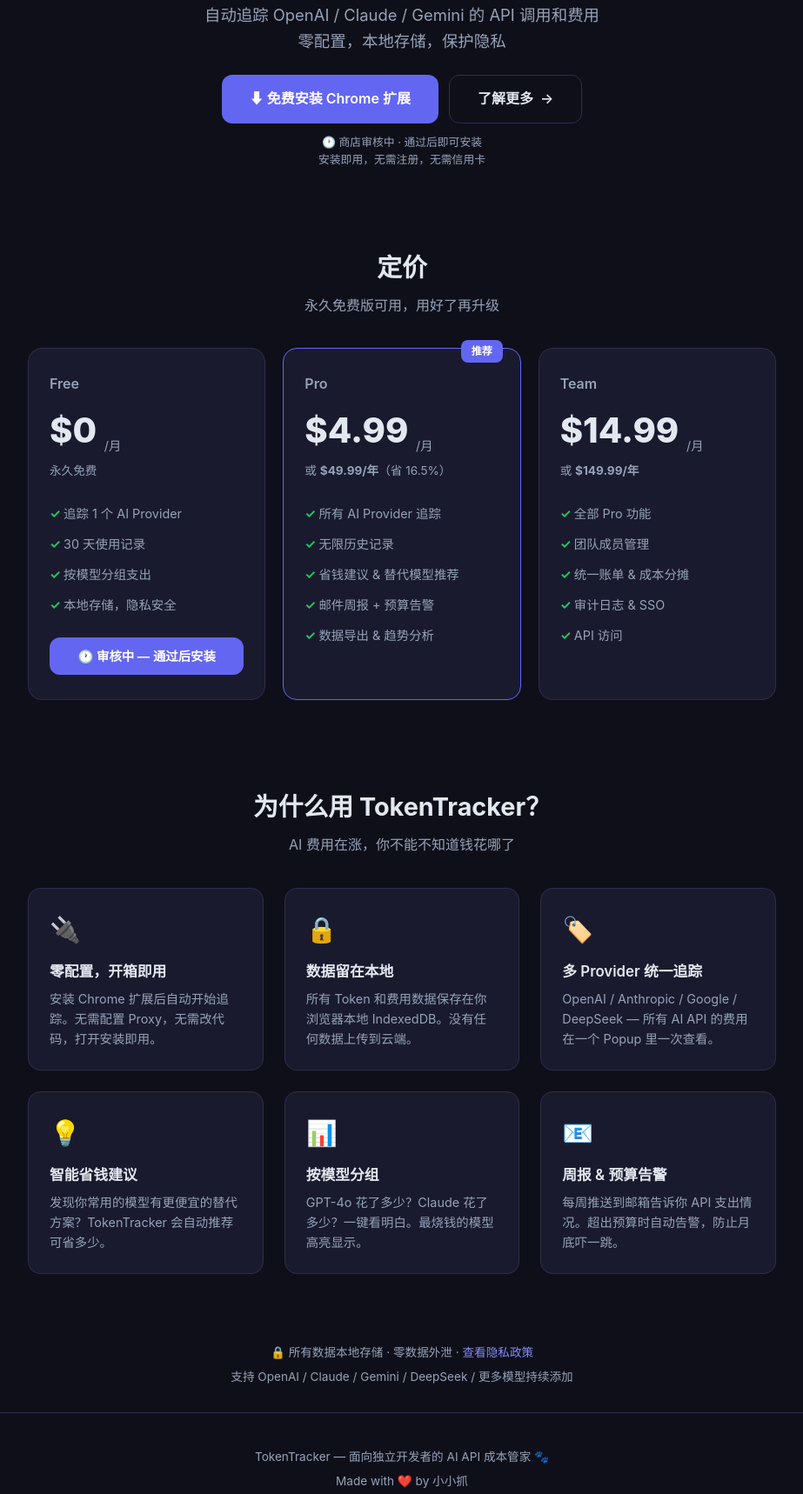
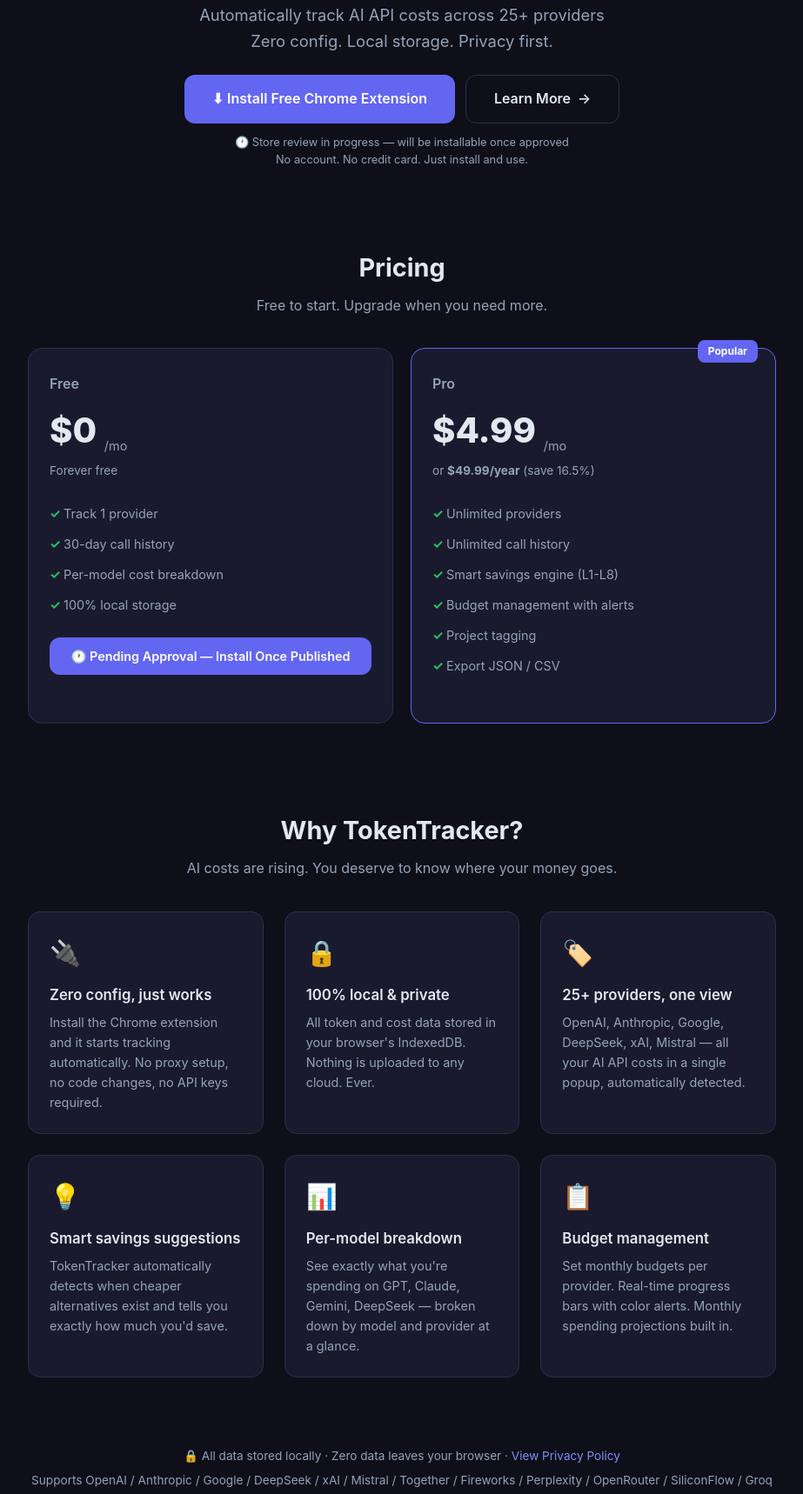
Before and after one commit to lijustin655/token-tracker-landing, a plain HTML site: page index.html in a window 1280 px wide. Shown: the part 262-1980 px from the top of the page at 87% size, without its empty margins (178-1101 px from the left). Drawn offline with Linux system fonts and the light colour scheme.

Commit message:
English landing page for global release

```diff
--- a/index.html
+++ b/index.html
@@ -1,12 +1,12 @@
 <!DOCTYPE html>
-<html lang="zh-CN">
+<html lang="en">
 <head>
   <meta charset="UTF-8">
   <meta name="viewport" content="width=device-width, initial-scale=1.0">
-  <title>TokenTracker — AI API 费用追踪</title>
-  <meta name="description" content="永久免费使用。自动追踪 OpenAI/Claude/Gemini 等 AI API 的调用量和费用，帮独立开发者省钱。">
-  <meta property="og:title" content="TokenTracker — AI API 费用追踪">
-  <meta property="og:description" content="永久免费使用。自动追踪 AI API 费用，发现省钱机会。">
+  <title>TokenTracker — AI API Cost Tracker</title>
+  <meta name="description" content="Free, privacy-first Chrome extension that automatically tracks your AI API costs across 25+ providers. Zero config, local storage, no account needed.">
+  <meta property="og:title" content="TokenTracker — AI API Cost Tracker">
+  <meta property="og:description" content="Free, privacy-first Chrome extension that auto-tracks AI API costs. Zero config. Local storage.">
   <meta property="og:type" content="website">
   <meta name="twitter:card" content="summary_large_image">
   <style>
@@ -30,7 +30,6 @@
     }
     .container { max-width: 900px; margin: 0 auto; padding: 0 20px; }
 
-    /* Hero */
     header {
       padding: 60px 0 40px;
       text-align: center;
@@ -50,7 +49,6 @@
     }
     .badge.free { background: rgba(34,197,94,0.12); color: var(--success); }
 
-    /* CTA Buttons */
     .cta-group { display: flex; gap: 12px; justify-content: center; flex-wrap: wrap; margin-top: 24px; }
     .btn {
       display: inline-flex; align-items: center; gap: 8px;
@@ -71,11 +69,10 @@
     .btn-secondary .arrow { transition: transform 0.2s; }
     .btn-secondary:hover .arrow { transform: translateX(3px); }
 
-    /* Pricing Section */
     .pricing { padding: 50px 0; }
     .section-title { font-size: 1.8rem; font-weight: 700; text-align: center; margin-bottom: 8px; }
     .section-sub { color: var(--muted); text-align: center; margin-bottom: 36px; }
-    .pricing-grid { display: grid; grid-template-columns: repeat(auto-fit, minmax(240px, 1fr)); gap: 20px; }
+    .pricing-grid { display: grid; grid-template-columns: repeat(auto-fit, minmax(280px, 1fr)); gap: 20px; justify-content: center; }
     .pricing-card {
       background: var(--card);
       border: 1px solid var(--border);
@@ -89,7 +86,7 @@
       position: relative;
     }
     .pricing-card.featured::before {
-      content: '推荐';
+      content: 'Popular';
       position: absolute; top: -10px; right: 20px;
       background: var(--primary); color: #fff;
       padding: 3px 12px; border-radius: 8px; font-size: 0.75rem; font-weight: 700;
@@ -102,7 +99,6 @@
     .plan-features li { padding: 6px 0; font-size: 0.9rem; color: var(--muted); }
     .plan-features li::before { content: '✓ '; color: var(--success); font-weight: 700; }
 
-    /* Features */
     .features { padding: 50px 0; }
     .features-grid { display: grid; grid-template-columns: repeat(auto-fit, minmax(260px, 1fr)); gap: 24px; }
     .feature-card {
@@ -115,7 +111,6 @@
     .feature-card h3 { font-size: 1.05rem; font-weight: 600; margin-bottom: 6px; }
     .feature-card p { font-size: 0.9rem; color: var(--muted); }
 
-    /* Privacy */
     .privacy-note {
       text-align: center;
       padding: 30px 0;
@@ -124,7 +119,6 @@
     }
     .privacy-note a { color: #818cf8; text-decoration: none; }
 
-    /* Footer */
     footer {
       padding: 40px 0;
       border-top: 1px solid var(--border);
@@ -158,70 +152,58 @@
 <header>
   <div class="container">
     <div class="logo">🐾</div>
-    <div class="badge free">🆓 永久免费版可用</div>
+    <div class="badge free">🆓 Free to use, forever</div>
     <h1>TokenTracker</h1>
-    <p class="subtitle">自动追踪 OpenAI / Claude / Gemini 的 API 调用和费用<br>零配置，本地存储，保护隐私</p>
+    <p class="subtitle">Automatically track AI API costs across 25+ providers<br>Zero config. Local storage. Privacy first.</p>
     <div class="cta-group">
       <a href="#" class="btn btn-primary" target="_blank">
-        ⬇ 免费安装 Chrome 扩展
+        ⬇ Install Free Chrome Extension
       </a>
       <a href="#features" class="btn btn-secondary">
-        了解更多 <span class="arrow">→</span>
+        Learn More <span class="arrow">→</span>
       </a>
     </div>
     <p style="margin-top: 12px; font-size: 0.8rem; color: var(--muted);">
-      🕐 商店审核中 · 通过后即可安装
+      🕐 Store review in progress — will be installable once approved
     </p>
-    <p style="font-size: 0.8rem; color: var(--muted);">安装即用，无需注册，无需信用卡</p>
+    <p style="font-size: 0.8rem; color: var(--muted);">No account. No credit card. Just install and use.</p>
   </div>
 </header>
 
 <div class="container">
   <!-- Pricing -->
   <section class="pricing">
-    <h2 class="section-title">定价</h2>
-    <p class="section-sub">永久免费版可用，用好了再升级</p>
+    <h2 class="section-title">Pricing</h2>
+    <p class="section-sub">Free to start. Upgrade when you need more.</p>
     <div class="pricing-grid">
       <div class="pricing-card">
         <div class="plan-name">Free</div>
-        <div class="plan-price">$0 <sub>/月</sub></div>
-        <div class="plan-period">永久免费</div>
+        <div class="plan-price">$0 <sub>/mo</sub></div>
+        <div class="plan-period">Forever free</div>
         <ul class="plan-features">
-          <li>追踪 1 个 AI Provider</li>
-          <li>30 天使用记录</li>
-          <li>按模型分组支出</li>
-          <li>本地存储，隐私安全</li>
+          <li>Track 1 provider</li>
+          <li>30-day call history</li>
+          <li>Per-model cost breakdown</li>
+          <li>100% local storage</li>
         </ul>
         <div class="cta-group" style="margin-top: 0;">
           <a href="#" class="btn btn-primary" style="width:100%;justify-content:center;font-size:0.9rem;padding:10px 20px;" target="_blank">
-            🕐 审核中 — 通过后安装
+            🕐 Pending Approval — Install Once Published
           </a>
         </div>
       </div>
 
       <div class="pricing-card featured">
         <div class="plan-name">Pro</div>
-        <div class="plan-price">$4.99 <sub>/月</sub></div>
-        <div class="plan-period">或 <strong>$49.99/年</strong>（省 16.5%）</div>
+        <div class="plan-price">$4.99 <sub>/mo</sub></div>
+        <div class="plan-period">or <strong>$49.99/year</strong> (save 16.5%)</div>
         <ul class="plan-features">
-          <li>所有 AI Provider 追踪</li>
-          <li>无限历史记录</li>
-          <li>省钱建议 & 替代模型推荐</li>
-          <li>邮件周报 + 预算告警</li>
-          <li>数据导出 & 趋势分析</li>
-        </ul>
-      </div>
-
-      <div class="pricing-card">
-        <div class="plan-name">Team</div>
-        <div class="plan-price">$14.99 <sub>/月</sub></div>
-        <div class="plan-period">或 <strong>$149.99/年</strong></div>
-        <ul class="plan-features">
-          <li>全部 Pro 功能</li>
-          <li>团队成员管理</li>
-          <li>统一账单 & 成本分摊</li>
-          <li>审计日志 & SSO</li>
-          <li>API 访问</li>
+          <li>Unlimited providers</li>
+          <li>Unlimited call history</li>
+          <li>Smart savings engine (L1-L8)</li>
+          <li>Budget management with alerts</li>
+          <li>Project tagging</li>
+          <li>Export JSON / CSV</li>
         </ul>
       </div>
     </div>
@@ -229,54 +211,54 @@
 
   <!-- Features -->
   <section class="features" id="features">
-    <h2 class="section-title">为什么用 TokenTracker？</h2>
-    <p class="section-sub">AI 费用在涨，你不能不知道钱花哪了</p>
+    <h2 class="section-title">Why TokenTracker?</h2>
+    <p class="section-sub">AI costs are rising. You deserve to know where your money goes.</p>
     <div class="features-grid">
       <div class="feature-card">
         <div class="feature-icon">🔌</div>
-        <h3>零配置，开箱即用</h3>
-        <p>安装 Chrome 扩展后自动开始追踪。无需配置 Proxy，无需改代码，打开安装即用。</p>
+        <h3>Zero config, just works</h3>
+        <p>Install the Chrome extension and it starts tracking automatically. No proxy setup, no code changes, no API keys required.</p>
       </div>
       <div class="feature-card">
         <div class="feature-icon">🔒</div>
-        <h3>数据留在本地</h3>
-        <p>所有 Token 和费用数据保存在你浏览器本地 IndexedDB。没有任何数据上传到云端。</p>
+        <h3>100% local & private</h3>
+        <p>All token and cost data stored in your browser's IndexedDB. Nothing is uploaded to any cloud. Ever.</p>
       </div>
       <div class="feature-card">
         <div class="feature-icon">🏷️</div>
-        <h3>多 Provider 统一追踪</h3>
-        <p>OpenAI / Anthropic / Google / DeepSeek — 所有 AI API 的费用在一个 Popup 里一次查看。</p>
+        <h3>25+ providers, one view</h3>
+        <p>OpenAI, Anthropic, Google, DeepSeek, xAI, Mistral — all your AI API costs in a single popup, automatically detected.</p>
       </div>
       <div class="feature-card">
         <div class="feature-icon">💡</div>
-        <h3>智能省钱建议</h3>
-        <p>发现你常用的模型有更便宜的替代方案？TokenTracker 会自动推荐可省多少。</p>
+        <h3>Smart savings suggestions</h3>
+        <p>TokenTracker automatically detects when cheaper alternatives exist and tells you exactly how much you'd save.</p>
       </div>
       <div class="feature-card">
         <div class="feature-icon">📊</div>
-        <h3>按模型分组</h3>
-        <p>GPT-4o 花了多少？Claude 花了多少？一键看明白。最烧钱的模型高亮显示。</p>
+        <h3>Per-model breakdown</h3>
+        <p>See exactly what you're spending on GPT, Claude, Gemini, DeepSeek — broken down by model and provider at a glance.</p>
       </div>
       <div class="feature-card">
-        <div class="feature-icon">📧</div>
-        <h3>周报 & 预算告警</h3>
-        <p>每周推送到邮箱告诉你 API 支出情况。超出预算时自动告警，防止月底吓一跳。</p>
+        <div class="feature-icon">📋</div>
+        <h3>Budget management</h3>
+        <p>Set monthly budgets per provider. Real-time progress bars with color alerts. Monthly spending projections built in.</p>
       </div>
     </div>
   </section>
 
   <!-- Privacy -->
   <div class="privacy-note">
-    <p>🔒 所有数据本地存储 · 零数据外泄 · <a href="https://raw.githubusercontent.com/lijustin655/token-tracker-privacy/main/PRIVACY.md" target="_blank">查看隐私政策</a></p>
-    <p style="margin-top: 6px;">支持 OpenAI / Claude / Gemini / DeepSeek / 更多模型持续添加</p>
+    <p>🔒 All data stored locally · Zero data leaves your browser · <a href="https://raw.githubusercontent.com/lijustin655/token-tracker-privacy/main/PRIVACY.md" target="_blank">View Privacy Policy</a></p>
+    <p style="margin-top: 6px;">Supports OpenAI / Anthropic / Google / DeepSeek / xAI / Mistral / Together / Fireworks / Perplexity / OpenRouter / SiliconFlow / Groq / Qwen / ERNIE / GLM / Kimi / Doubao / MiniMax / Yi / Baichuan / Spark / Hunyuan / SenseNova / Baidu Qianfan — more added regularly</p>
   </div>
 </div>
 
 <footer>
   <div class="container">
-    <p>TokenTracker — 面向独立开发者的 AI API 成本管家 🐾</p>
+    <p>TokenTracker — AI API cost tracker for independent developers 🐾</p>
     <p style="margin-top: 6px;">Made with ❤️ by 小小抓</p>
-    <a href="https://ko-fi.com/justinli27475" class="ko-fi-btn" target="_blank">☕ 支持一杯咖啡</a>
+    <a href="https://ko-fi.com/justinli27475" class="ko-fi-btn" target="_blank">☕ Buy me a coffee</a>
   </div>
 </footer>
 
```
